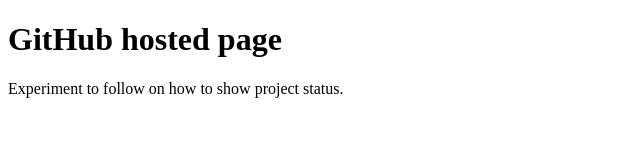
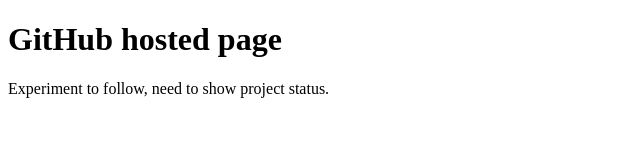
Before and after one commit to Mowgli86/eugene.github.io, a plain HTML site: page index.html in a window 1280 px wide. Shown: the full height of the page, 0-640 px from the left. Drawn offline with Linux system fonts and the light colour scheme.

Commit message:
2nd release

```diff
--- a/index.html
+++ b/index.html
@@ -2,6 +2,6 @@
 <html>
 <body>
 <h1>GitHub hosted page</h1>
-<p>Experiment to follow on how to show project status.</p>
+<p>Experiment to follow, need to show project status.</p>
 </body>
 </html>
```
